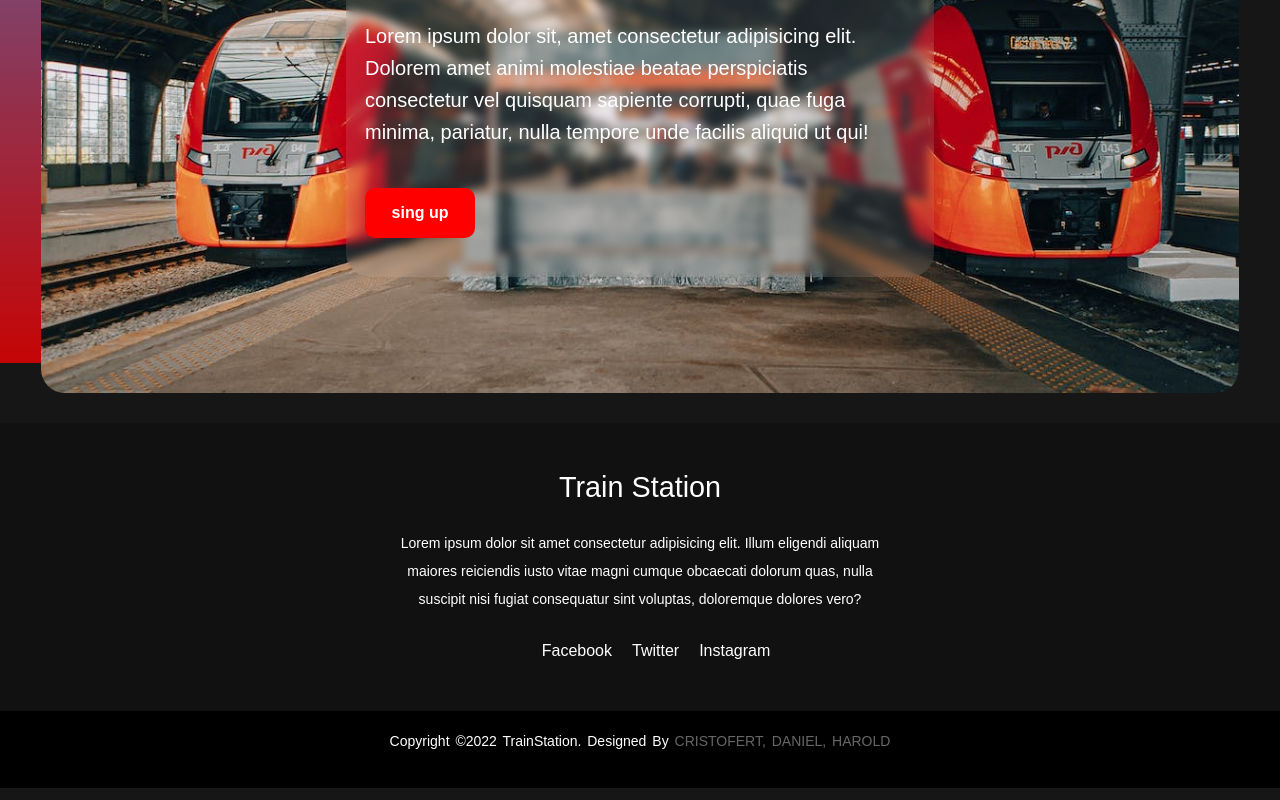
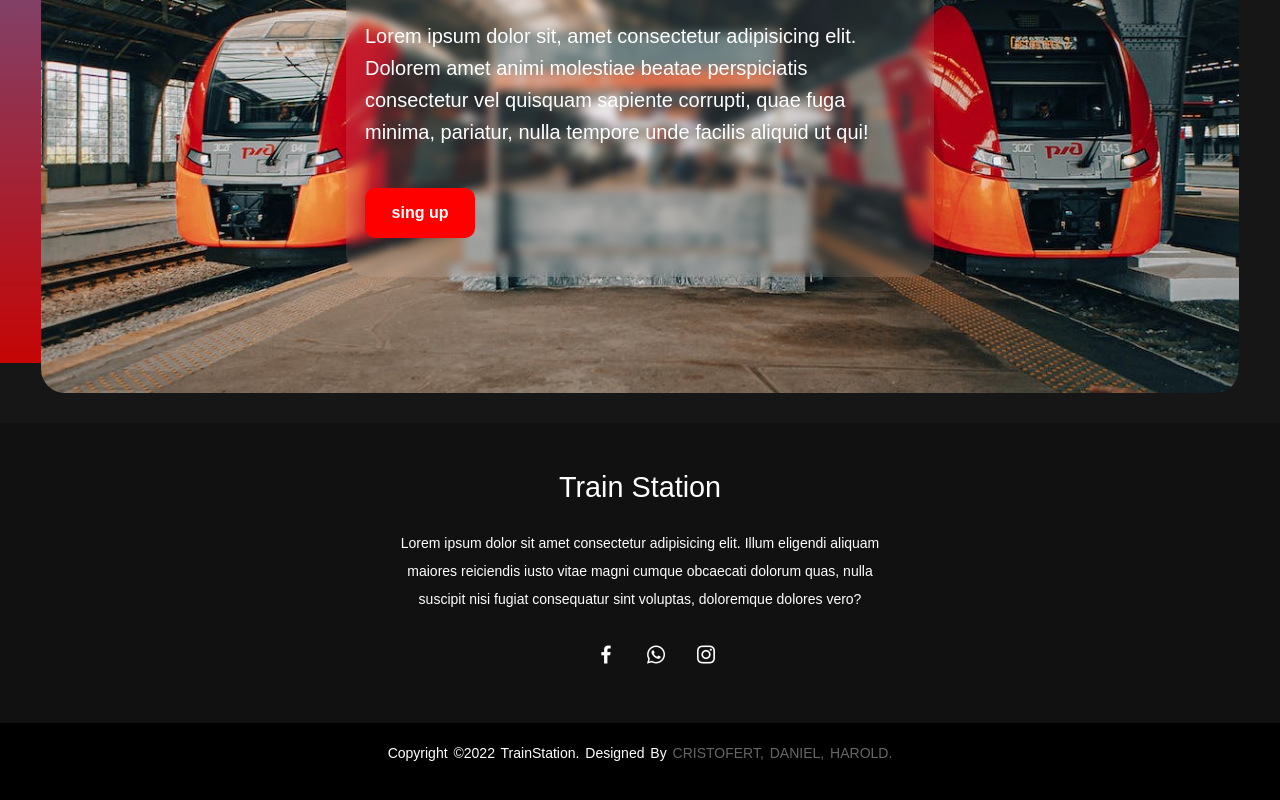
Before and after one commit to aldana212/Proyecto_arley, a React (Create React App) app in the folder frontend/: page / in a window 1280 px wide. Shown: the part 517-1317 px from the top of the page. Built offline with nearby package versions, Linux system fonts and the light colour scheme.

Commit message:
Puse iconos al footer y cambie cosas del estilo

```diff
--- a/frontend/src/components/FooterUser.jsx
+++ b/frontend/src/components/FooterUser.jsx
@@ -1,5 +1,6 @@
 import React from 'react'
 import Style from '../cssComponents/footerUser.module.css'
+import { Link } from 'react-router-dom';
 
 export function FooterUser() {
     return (
@@ -9,13 +10,13 @@ export function FooterUser() {
                 <h3>Train Station</h3>
                 <p>Lorem ipsum dolor sit amet consectetur adipisicing elit. Illum eligendi aliquam maiores reiciendis iusto vitae magni cumque obcaecati dolorum quas, nulla suscipit nisi fugiat consequatur sint voluptas, doloremque dolores vero?</p>
                 <ul className={Style.socials}>
-                    <li><a href="">Facebook</a></li>
-                    <li><a href="">Twitter</a></li>
-                    <li><a href="">Instagram</a></li>
+                    <li><Link href='#'><i className='bx bxl-facebook'></i></Link></li>
+                    <li><Link href='#'><i className='bx bxl-whatsapp'></i></Link></li>
+                    <li><Link href='#'><i className='bx bxl-instagram'></i></Link></li>
                 </ul>
             </div>
             <div className={Style.footerBottom}>
-                <p>Copyright &copy;2022 TrainStation. Designed by <span>Cristofert, Daniel, Harold</span></p>
+                <p>Copyright &copy;2022 TrainStation. Designed by <span>Cristofert, Daniel, Harold.</span></p>
             </div>
         </footer>
         </>
--- a/frontend/src/cssComponents/footerUser.module.css
+++ b/frontend/src/cssComponents/footerUser.module.css
@@ -37,25 +37,22 @@ footer{
 }
 
 .socials{
-    list-style: none;
     display: flex;
     align-items: center;
     justify-content: center;
+    list-style: none;
     margin: 1rem 0 3rem 0;
 }
 
 .socials li{
+    font-size: 1.5rem;
+    transition: color .4s ease;
     margin: 0 10px;
 }
 
-.socials a{
-    text-decoration: none;
+.socials i{
+    width: 30px;
     color: #fff;
-}
-
-.socials a li {
-    font-size: 1.1rem;
-    transition: color .4s ease;
 }
 
 .socials a:hover i{
```
